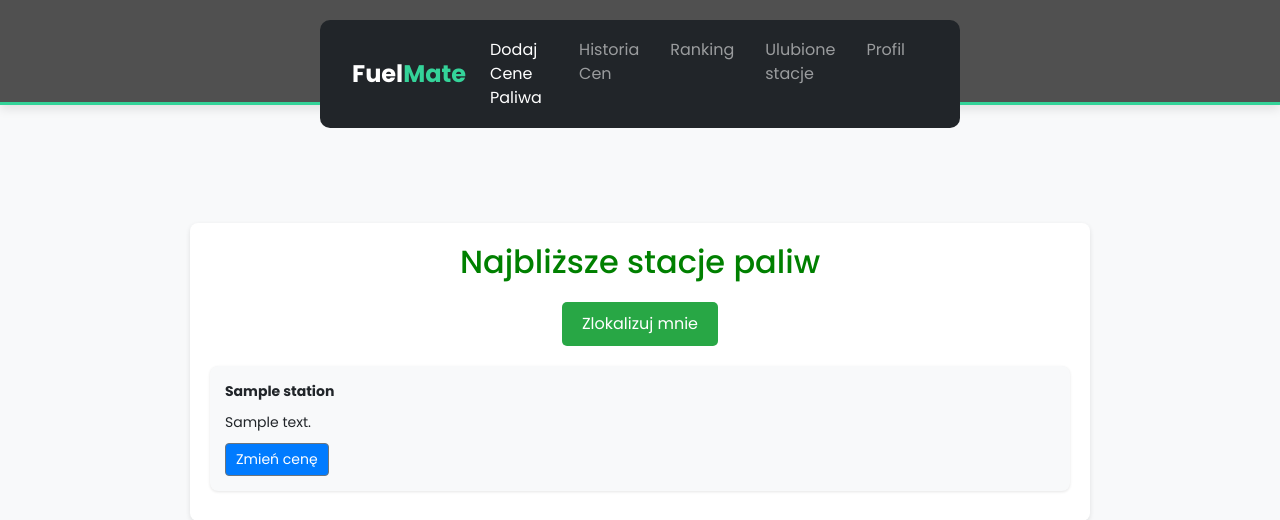
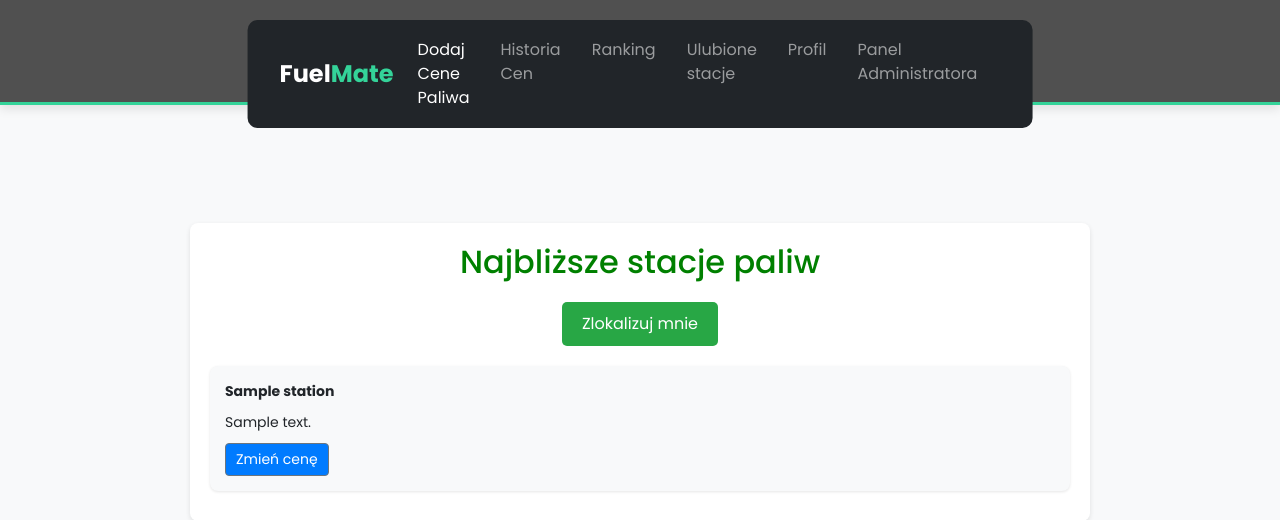
Before and after one commit to Mateoo18/FuelMate, a Django app: page /add_prices/add_prices/ in a window 1280 px wide. Shown: the top 520 px of the page. Run offline with Django 5.2, Linux system fonts and the light colour scheme; a user stored in the database is signed in; tables that the repository leaves empty hold one stand-in row (values such as "Sample post"); some libraries are stand-ins or nearby versions.

Commit message:
Fixing after mati

```diff
--- a/FuelMate/accounts/templates/accounts/base.html
+++ b/FuelMate/accounts/templates/accounts/base.html
@@ -187,7 +187,10 @@
 .logo-link:hover .mate {
     color: #10b981; /* Trochę ciemniejszy zielony na hover */
 }
+
+
 </style>
+
 </head>
 <body class="bg-light">
    <header class="custom-header">
@@ -229,6 +232,13 @@
                         <a class="nav-link {% if request.resolver_match.url_name == 'profile' %}active{% endif %}"
                            href="{% url 'profil_account:profile' %}">Profil</a>
                     </li>
+                     {% if user.is_superuser %}
+                         <li class="nav-item">
+                        <a class="nav-link {% if request.resolver_match.url_name == 'admin_dashboard' %}active{% endif %}"
+                           href="{% url 'admin_panel:admin_dashboard' %}">Panel Administratora</a>
+                        </li>
+
+                     {% endif %}
                 {% else %}
                     <li class="nav-item">
                         <a class="nav-link {% if request.resolver_match.url_name == 'login' %}active{% endif %}"
--- a/FuelMate/accounts/views.py
+++ b/FuelMate/accounts/views.py
@@ -23,7 +23,7 @@ def register_view(request):
         form = UserRegistrationForm(request.POST)
         if form.is_valid():
             form.save()  # Save the user without logging them in
-            messages.success(request, "Registration successful. Please log in.")
+            # messages.success(request, "Registration successful. Please log in.")
             return redirect(reverse('accounts:login'))  # Redirect to the login page
     else:
         form = UserRegistrationForm()
--- a/FuelMate/add_prices/templates/nearest_stations_to_add_price.html
+++ b/FuelMate/add_prices/templates/nearest_stations_to_add_price.html
@@ -164,7 +164,7 @@
                 <div class="station-card">
                     <p><strong>{{ station.Name }}</strong></p>
                     <p>{{ station.Address }}</p>
-                    <a href="{% if station.Station_Id %}{% url 'add_prices:update_prices' station.Station_Id %}{% else %}#{% endif %}" class="btn btn-secondary">Zmień cenę</a>
+                    <a href="{% url 'add_prices:update_prices' station.Station_Id %}" class="btn btn-secondary">Zmień cenę</a>
                 </div>
             {% endfor %}
         {% elif error %}
```
